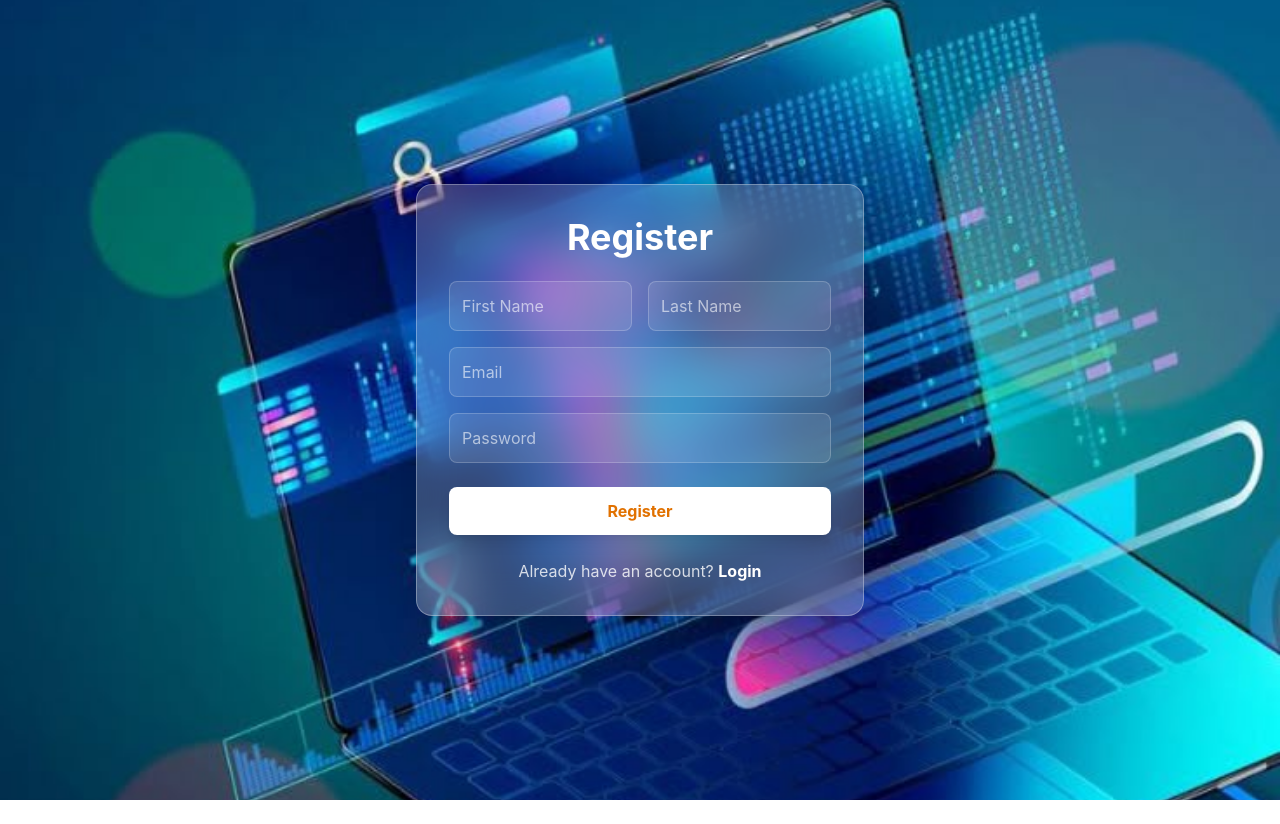
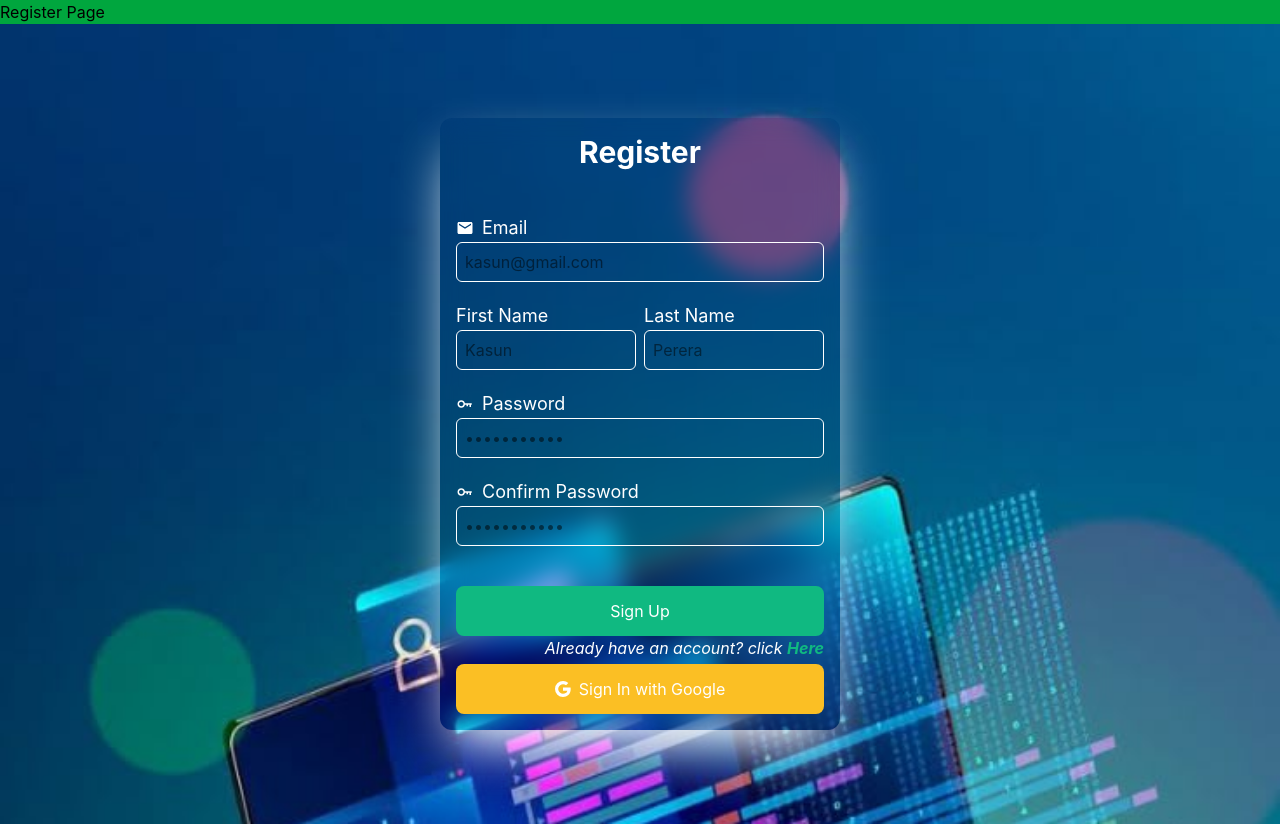
Before and after one commit to IT24103441/i-computers-frontend, a React (Vite) app: page /register in a window 1280 px wide. Before the commit the page ends 800 px from the top, so only its background shows below. Built offline with nearby package versions, Linux system fonts and the light colour scheme.

Commit message:
feat: implement authentication, admin dashboard, and product management functionality

```diff
--- a/src/components/userData.jsx
+++ b/src/components/userData.jsx
@@ -36,7 +36,7 @@ export default function UserData() {
     return (
         <>
             {
-                user == null ? <div>
+                user == null ? <div className="lg:flex ">
                     <Link to="/login" className="text-white hidden lg:block hover:text-gray-500">Login</Link>
                     <span className="text-white hidden lg:block"> | </span>
                     <Link to="/register" className="text-white hidden lg:block hover:text-gray-500">Register</Link>
--- a/src/pages/admin/adminEditProductForm.jsx
+++ b/src/pages/admin/adminEditProductForm.jsx
@@ -56,7 +56,7 @@ export default function AdminEditProductForm() {
                     setIsLoading(false);
                 });
         }
-    }, [location.state, params.productId]);
+    }, [location.state, params.productId, productId]);
 
     async function editProduct() {
         setIsLoading(true);
--- a/src/pages/admin/adminOrdersPage.jsx
+++ b/src/pages/admin/adminOrdersPage.jsx
@@ -15,7 +15,6 @@ export default function AdminOrdersPage() {
     const [totalPages, setTotalPages] = useState(1);
 
     useEffect(() => {
-        if (loading) {
         const token = localStorage.getItem("token");
         api
             .get("/orders/" + pageNumber + "/" + pageSize, {
@@ -35,8 +34,7 @@ export default function AdminOrdersPage() {
                 setOrders([]);
                 setLoading(false);
             });
-        }
-    }, [loading]);
+    }, [pageNumber, pageSize]);
 
     //backend call orders fetch and setOrders
 
--- a/src/pages/loginPage.jsx
+++ b/src/pages/loginPage.jsx
@@ -12,35 +12,79 @@ export default function LoginPage() {
 
   const googleLogin = useGoogleLogin(
     {
-      onSuccess: (response) => {
+      onSuccess: async (response) => {
         setLoading(true);
-        api.post("/users/google-login", {
-          accessToken: response.access_token
-        }).then((res) => {
-          if (res.data.token) {
+        try {
+          const tokenVal = response.access_token || response.code || response.credential;
+          const payload = {
+            accessToken: tokenVal,
+            token: tokenVal,
+            googleToken: tokenVal,
+            code: response.code
+          };
+
+          const attempts = [
+            () => api.post("/users/google-login", payload),
+            () => api.post("/users/google", payload),
+            () => api.post("/users/login/google", payload),
+            () => api.post("/users/google/login", payload),
+            () => api.post("/users/login-google", payload),
+            () => api.post("/users/googlelogin", payload),
+            () => api.post("/users/google-auth", payload),
+            () => api.post("/users/auth/google", payload),
+          ];
+
+          let lastErr = null;
+          let successRes = null;
+
+          for (const attempt of attempts) {
+            try {
+              const res = await attempt();
+              if (res?.data) {
+                successRes = res;
+                break;
+              }
+            } catch (err) {
+              lastErr = err;
+              if (err?.response?.status !== 404 && err?.response?.status !== 405) {
+                throw err;
+              }
+            }
+          }
+
+          if (!successRes && lastErr) {
+            throw lastErr;
+          }
+
+          const res = successRes;
+          if (res?.data?.token) {
             localStorage.setItem("token", res.data.token);
-            toast.success(res.data.message || "Login successful");
+            toast.success(res.data.message || "Google Login successful");
             if (res.data.isAdmin) {
               navigate("/admin");
             } else {
               navigate("/");
             }
           } else {
-            toast.error(res.data.message || "Google login failed");
+            toast.error(res?.data?.message || "Google Login failed: No token returned");
           }
-        }).catch((err) => {
-          console.error(err);
-          toast.error(err?.response?.data?.message || "Google login failed");
-        }).finally(() => {
+        } catch (err) {
+          console.error("Google Login error:", err);
+          if (err?.response?.status === 404) {
+            toast.error("Google Login endpoint is not implemented on the backend (404)");
+          } else {
+            toast.error(err?.response?.data?.message || err?.message || "Google Login failed");
+          }
+        } finally {
           setLoading(false);
-        });
+        }
       },
       onError: (err) => {
-        console.error(err);
-        toast.error("Google Sign-In was cancelled or failed");
+        console.error("Google OAuth error:", err);
+        toast.error(err?.error_description || err?.error || "Google Sign-In failed or was closed");
       }
     }
-  )
+  );
   async function handleLogin() {
     setLoading(true)
     try {
--- a/src/pages/myOrders.jsx
+++ b/src/pages/myOrders.jsx
@@ -15,7 +15,6 @@ export default function MyOrders() {
     const [totalPages, setTotalPages] = useState(1);
 
     useEffect(() => {
-        if (loading) {
         const token = localStorage.getItem("token");
         api
             .get("/orders/" + pageNumber + "/" + pageSize, {
@@ -35,8 +34,7 @@ export default function MyOrders() {
                 setOrders([]);
                 setLoading(false);
             });
-        }
-    }, [loading]);
+    }, [pageNumber, pageSize]);
 
     return (
         <div className="w-full min-h-screen p-4 sm:p-8 max-w-6xl mx-auto flex flex-col items-center pb-28 lg:pb-12">
--- a/src/pages/registerPage.jsx
+++ b/src/pages/registerPage.jsx
@@ -1,84 +1,154 @@
-import React from 'react';
-import { Link, useNavigate } from 'react-router-dom';
-import { toast } from 'react-hot-toast';
-import api from '../utils/api';
+import { useState } from "react";
+import toast from "react-hot-toast";
+import { BiKey } from "react-icons/bi";
+import { BsGoogle } from "react-icons/bs";
+import { MdEmail } from "react-icons/md";
+import { Link, useNavigate } from "react-router-dom";
+import api from "../utils/api";
+import { useGoogleLogin } from "@react-oauth/google";
 
 export default function RegisterPage() {
-  const [firstName, setFirstName] = React.useState('')
-  const [lastName, setLastName] = React.useState('')
-  const [email, setEmail] = React.useState('')
-  const [password, setPassword] = React.useState('')
-  const [loading, setLoading] = React.useState(false)
+  const [email, setEmail] = useState("")
+  const [firstName, setFirstName] = useState("")
+  const [lastName, setLastName] = useState("")
+  const [confirmPassword, setConfirmPassword] = useState("")
+  const [password, setPassword] = useState("")
+  const [loading, setLoading] = useState(false)
   const navigate = useNavigate()
+  const googleLogin = useGoogleLogin(
+    {
+      onSuccess: (response) => {
+
+        console.log(response);
+
+        api.post("/users/google-login", {
+          accessToken: response.access_token
+        }).then((res) => {
+
+          console.log(res);
+          localStorage.setItem("token", res.data.token)
+          if (res.data.isAdmin) {
+            navigate("/admin")
+          } else {
+            navigate("/")
+          }
+
+        }).catch((err) => {
+          console.log(err);
+        })
+      },
+      onError: (err) => {
+        console.log(err);
+      }
+    }
+  )
+
+
 
   async function handleRegister() {
-    if (!firstName || !lastName || !email || !password) {
-      toast.error("Please fill in all fields")
+
+    if (password !== confirmPassword) {
+      toast.error("Passwords do not match")
       return
     }
+
     setLoading(true)
+
     try {
-      await api.post('/users/register', {
-        firstName,
-        lastName,
-        email,
-        password
+      await api.post("/users/", {
+        email: email,
+        password: password,
+        firstName: firstName,
+        lastName: lastName
       })
-      toast.success("Registration successful! Please login.")
-      navigate('/login')
-    } catch (error) {
-      toast.error(error?.response?.data?.message || "Registration failed")
+
+      navigate("/signin")
+
+    } catch (err) {
+
+      toast.error(err?.response?.data?.message || "Registration failed")
+
     }
     setLoading(false)
   }
 
   return (
-    <div className="w-full min-h-screen bg-[url('/login-bg.jpg')] bg-no-repeat bg-center bg-cover flex items-center justify-center p-4">
-      <div className="w-full max-w-md p-6 sm:p-8 backdrop-blur-xl bg-white/20 border border-white/30 rounded-2xl shadow-2xl flex flex-col gap-6">
-        <h1 className="text-4xl font-bold text-white text-center">Register</h1>
-        <div className="flex flex-col gap-4">
-          <div className="flex flex-col sm:flex-row gap-4">
-            <input
-              type="text"
-              placeholder="First Name"
-              className="w-full sm:w-1/2 p-3 bg-white/10 border border-white/20 rounded-lg text-white placeholder-white/60 focus:outline-none focus:ring-2 focus:ring-white/50 transition-all"
-              onChange={(e) => setFirstName(e.target.value)}
+    <div className="w-full h-full bg-green-600">
+      Register Page
+      <div className="w-full h-full bg-[url('/login-bg.jpg')] bg-cover bg-no-repeat flex justify-center items-center">
+
+        <div className="w-[400px]  backdrop-blur-md shadow-2xl shadow-white rounded-xl flex flex-col p-4">
+
+          <h1 className="w-full h-[80px] text-center text-3xl font-bold text-white">Register</h1>
+
+          <div className="w-full ">
+            <label className="text-white text-lg flex items-center  gap-2"><MdEmail /> Email</label>
+            <input className="w-full h-[40px] rounded-md px-2 border border-white" type="email" placeholder="kasun@gmail.com"
+              onChange={
+                (e) => {
+                  setEmail(e.target.value)
+                }
+              }
+              value={email}
+            />
+          </div>
+          <div className="w-full  mt-5 flex flex-row gap-2">
+            <div className="w-1/2">
+              <label className="text-white text-lg flex items-center  gap-2">First Name</label>
+              <input className="w-full h-[40px] rounded-md px-2 border border-white" type="text" placeholder="Kasun"
+                onChange={
+                  (e) => {
+                    setFirstName(e.target.value)
+                  }
+                }
                 value={firstName}
               />
-            <input
-              type="text"
-              placeholder="Last Name"
-              className="w-full sm:w-1/2 p-3 bg-white/10 border border-white/20 rounded-lg text-white placeholder-white/60 focus:outline-none focus:ring-2 focus:ring-white/50 transition-all"
-              onChange={(e) => setLastName(e.target.value)}
+            </div>
+            <div className="w-1/2">
+              <label className="text-white text-lg flex items-center  gap-2">Last Name</label>
+              <input className="w-full h-[40px] rounded-md px-2 border border-white" type="text" placeholder="Perera"
+                onChange={
+                  (e) => {
+                    setLastName(e.target.value)
+                  }
+                }
                 value={lastName}
               />
             </div>
+          </div>
+          <div className="w-full  mt-5">
+            <label className="text-white text-lg flex items-center  gap-2"><BiKey /> Password</label>
             <input
-            type="email"
-            placeholder="Email"
-            className="w-full p-3 bg-white/10 border border-white/20 rounded-lg text-white placeholder-white/60 focus:outline-none focus:ring-2 focus:ring-white/50 transition-all"
-            onChange={(e) => setEmail(e.target.value)}
-            value={email}
-          />
+              onChange={
+                (e) => {
+                  setPassword(e.target.value)
+                }
+              }
+              type="password"
+              value={password}
+              className="w-full h-[40px] rounded-md px-2 border border-white" placeholder="•••••••••••" />
+          </div>
+          <div className="w-full  mt-5">
+            <label className="text-white text-lg flex items-center  gap-2"><BiKey /> Confirm Password</label>
             <input
+              onChange={
+                (e) => {
+                  setConfirmPassword(e.target.value)
+                }
+              }
               type="password"
-            placeholder="Password"
-            className="w-full p-3 bg-white/10 border border-white/20 rounded-lg text-white placeholder-white/60 focus:outline-none focus:ring-2 focus:ring-white/50 transition-all"
-            onChange={(e) => setPassword(e.target.value)}
-            value={password}
-          />
+              value={confirmPassword}
+              className="w-full h-[40px] rounded-md px-2 border border-white" placeholder="•••••••••••" />
           </div>
-        <button
-          disabled={loading}
-          onClick={handleRegister}
-          className="w-full py-3 bg-white text-amber-600 font-bold rounded-lg hover:bg-amber-50 transition-colors shadow-lg flex items-center justify-center"
-        >
-          {loading ? "Registering..." : "Register"}
+          <button disabled={loading} className="w-full h-[50px] bg-accent mt-10 text-white rounded-lg" onClick={handleRegister}>
+            {
+              loading ? "Loading..." : "Sign Up"
+            }
           </button>
-        <p className="text-white/80 text-center">
-          Already have an account? <Link to="/login" className="text-white font-bold hover:underline">Login</Link>
-        </p>
+          <p className="w-full h-2 text-white text-right italic ">Already have an account? click <Link to="/signin" className="font-bold text-accent">Here</Link> </p>
+          <button onClick={googleLogin} className="w-full h-[50px] bg-secondary mt-5 text-white rounded-lg flex justify-center items-center gap-2"><BsGoogle /> Sign In with Google</button>
         </div>
       </div>
-  );
+    </div>
+  )
 }
```
Also changed, not shown: src/App.jsx (+3 -5 lines), src/pages/admin/adminProductsPage.jsx (+2 -32 lines), src/pages/adminPage.jsx (+7 -12 lines), src/utils/api.js (+11 -0 lines), src/utils/cart.js (+8 -27 lines). Lines whose indentation alone changed are shown as unchanged.
